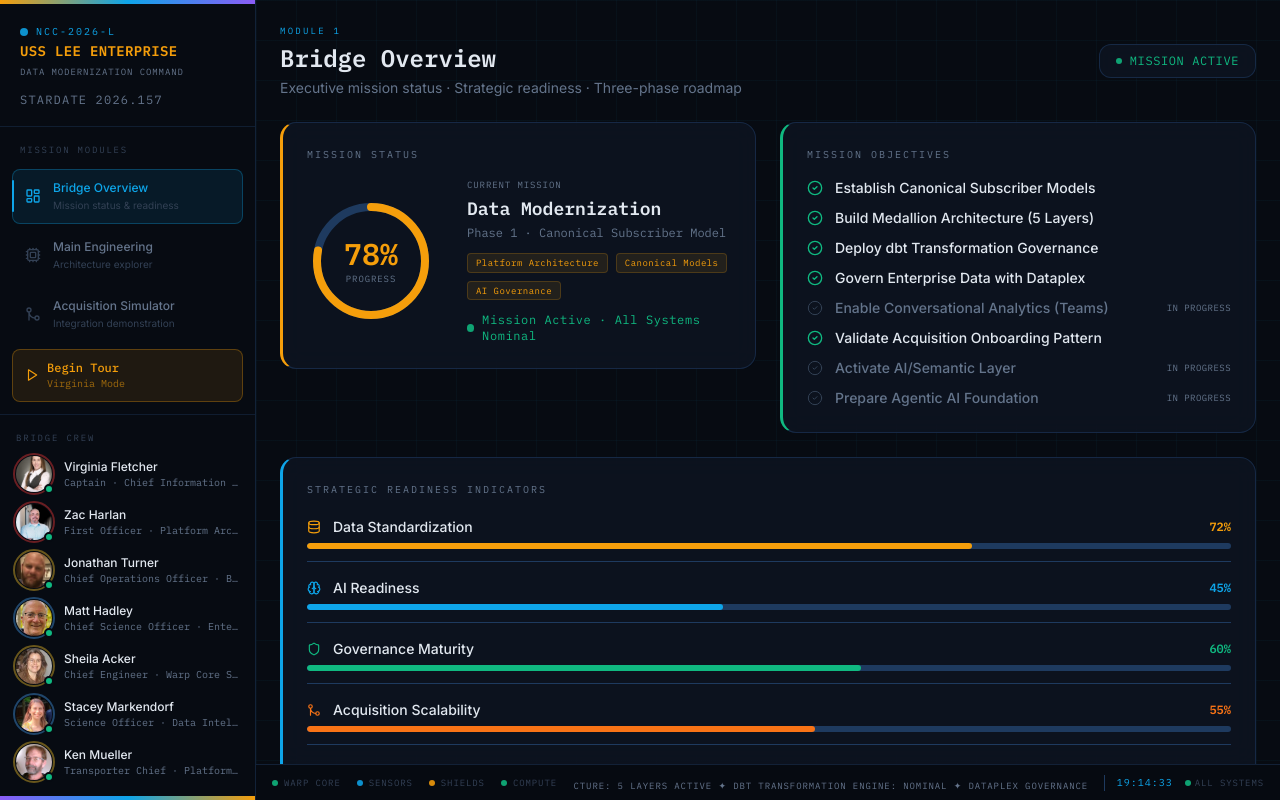
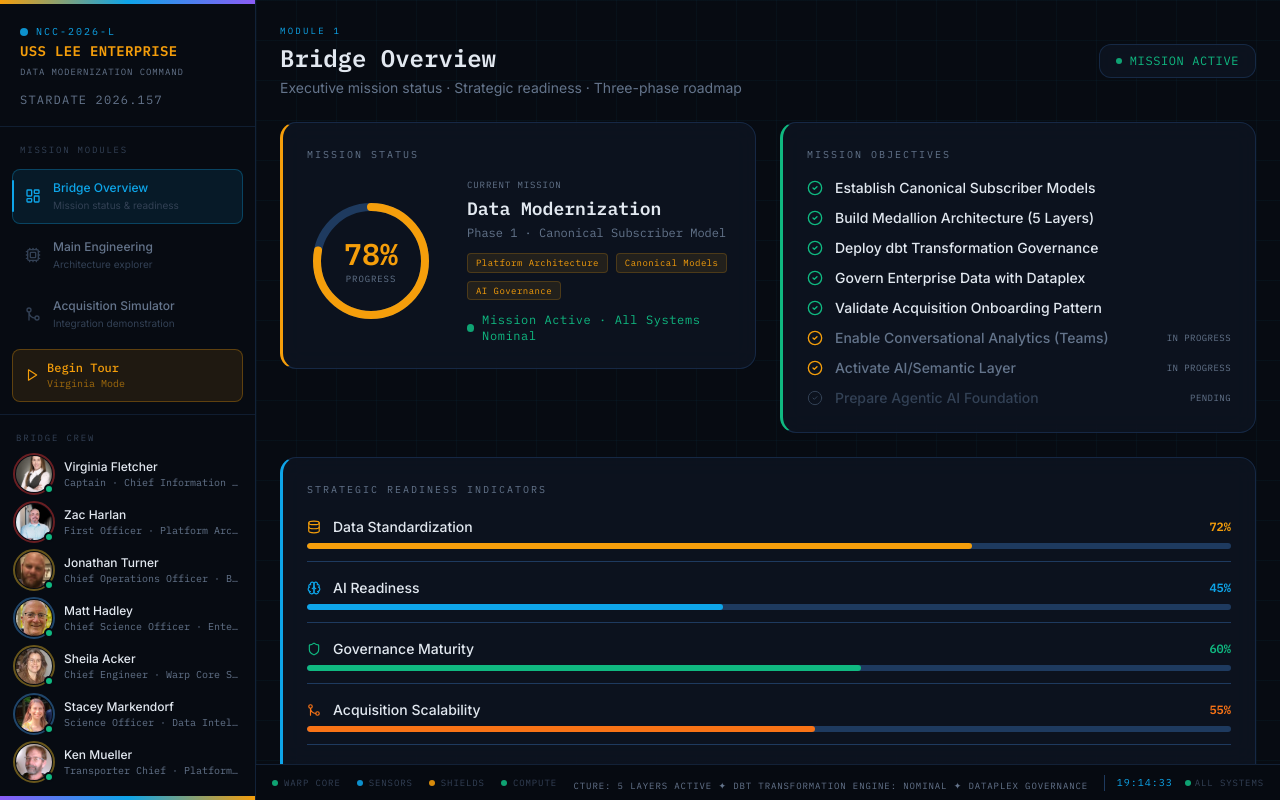
Before and after one commit to Zac-Harlan-Lee-Enterprises/Data-Preso-Website, a Next.js app: page / in a window 1280 px wide. Built offline with nearby package versions, Linux system fonts and the light colour scheme.

Commit message:
feat: move mission objectives to mission-config.ts with 3-state status control

```diff
--- a/src/components/bridge/ObjectivesList.tsx
+++ b/src/components/bridge/ObjectivesList.tsx
@@ -2,17 +2,13 @@
 
 import { motion } from 'framer-motion';
 import { CheckCircle2 } from 'lucide-react';
+import { MISSION_OBJECTIVES } from '@/data/mission-config';
 
-const OBJECTIVES = [
-  { text: 'Establish Canonical Subscriber Models', done: true },
-  { text: 'Build Medallion Architecture (5 Layers)', done: true },
-  { text: 'Deploy dbt Transformation Governance', done: true },
-  { text: 'Govern Enterprise Data with Dataplex', done: true },
-  { text: 'Enable Conversational Analytics (Teams)', done: false },
-  { text: 'Validate Acquisition Onboarding Pattern', done: true },
-  { text: 'Activate AI/Semantic Layer', done: false },
-  { text: 'Prepare Agentic AI Foundation', done: false },
-];
+const STATUS_STYLES = {
+  complete:    { icon: 'text-lcars-green',  text: 'text-lcars-text',  badge: null,            strokeWidth: 2   },
+  'in-progress': { icon: 'text-lcars-amber', text: 'text-lcars-muted', badge: 'IN PROGRESS',  strokeWidth: 2   },
+  pending:     { icon: 'text-lcars-dim',    text: 'text-lcars-dim',   badge: 'PENDING',       strokeWidth: 1.5 },
+};
 
 export default function ObjectivesList() {
   return (
@@ -21,7 +17,9 @@ export default function ObjectivesList() {
         Mission Objectives
       </div>
       <div className="space-y-2.5">
-        {OBJECTIVES.map((obj, i) => (
+        {MISSION_OBJECTIVES.map((obj, i) => {
+          const s = STATUS_STYLES[obj.status];
+          return (
             <motion.div
               key={obj.text}
               initial={{ opacity: 0, x: -12 }}
@@ -31,23 +29,20 @@ export default function ObjectivesList() {
             >
               <CheckCircle2
                 size={16}
-              className={obj.done ? 'text-lcars-green shrink-0' : 'text-lcars-dim shrink-0'}
-              strokeWidth={obj.done ? 2 : 1.5}
+                className={`${s.icon} shrink-0`}
+                strokeWidth={s.strokeWidth}
               />
-            <span
-              className={`text-sm font-medium ${
-                obj.done ? 'text-lcars-text' : 'text-lcars-muted'
-              }`}
-            >
+              <span className={`text-sm font-medium ${s.text}`}>
                 {obj.text}
               </span>
-            {!obj.done && (
+              {s.badge && (
                 <span className="ml-auto font-mono text-[9px] text-lcars-muted tracking-wider shrink-0">
-                IN PROGRESS
+                  {s.badge}
                 </span>
               )}
             </motion.div>
-        ))}
+          );
+        })}
       </div>
     </div>
   );
--- a/src/data/mission-config.ts
+++ b/src/data/mission-config.ts
@@ -32,3 +32,20 @@ export const READINESS_VALUES = {
   /** Business users able to self-serve without engineering tickets */
   operationalSelfService: 38,
 } as const;
+
+// ── Mission Objectives ───────────────────────────────────────────────────────
+// status options:
+//   'complete'    — green check, full-brightness text
+//   'in-progress' — amber check, muted text, "IN PROGRESS" badge
+//   'pending'     — dim check, dim text, "PENDING" badge
+
+export const MISSION_OBJECTIVES: { text: string; status: 'complete' | 'in-progress' | 'pending' }[] = [
+  { text: 'Establish Canonical Subscriber Models',    status: 'complete'     },
+  { text: 'Build Medallion Architecture (5 Layers)', status: 'complete'     },
+  { text: 'Deploy dbt Transformation Governance',    status: 'complete'     },
+  { text: 'Govern Enterprise Data with Dataplex',    status: 'complete'     },
+  { text: 'Validate Acquisition Onboarding Pattern', status: 'complete'     },
+  { text: 'Enable Conversational Analytics (Teams)', status: 'in-progress'  },
+  { text: 'Activate AI/Semantic Layer',              status: 'in-progress'  },
+  { text: 'Prepare Agentic AI Foundation',           status: 'pending'      },
+];
```
Lines whose indentation alone changed are shown as unchanged.
